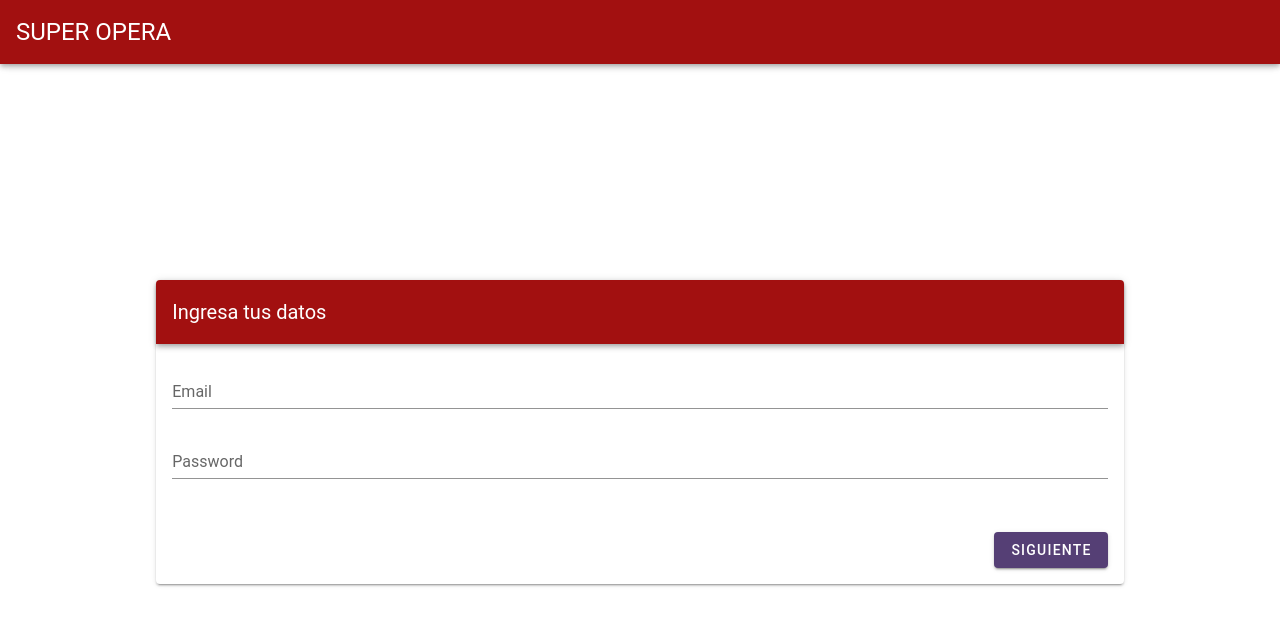
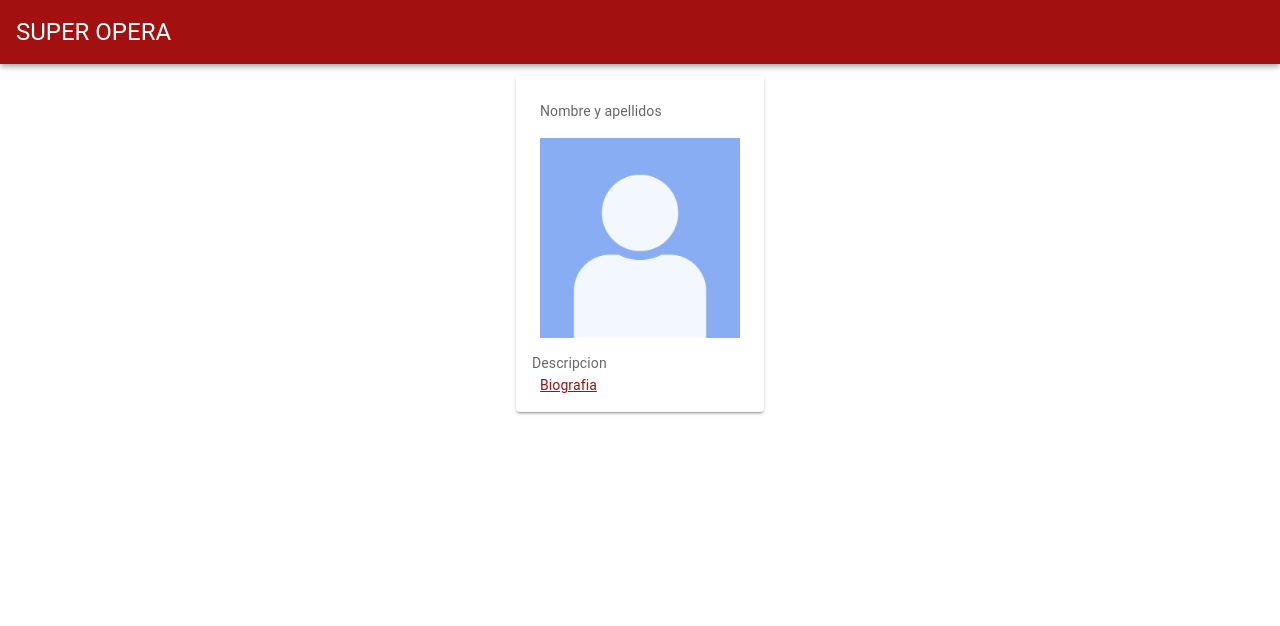
Before and after one commit to JaviFS97/Curso-vue, a Vue app: page / in a window 1280 px wide. Shown: the top 626 px of the page. Built offline with nearby package versions, Linux system fonts and the light colour scheme; a small style sheet from the web is missing.

Commit message:
Cap. 57 - Perfil de usuario. Creamos el perfil del usuario. Agregamos una foto (en assets) que representa la foto por defecto de un usuario.

```diff
--- a/src/App.vue
+++ b/src/App.vue
@@ -20,12 +20,13 @@
   //import Home from './views/Home.vue'
   import Registro from './views/usuario/Registro.vue'
   import Login from './views/usuario/Login.vue'
+  import Perfil from './views/usuario/Perfil.vue'
 
   export default {
-    components : {Registro, Login},
+    components : {Registro, Login, Perfil},
     name: 'App',
     data: () => ({
-      componenteActual: 'Login',
+      componenteActual: 'Perfil',
       titulo : 'Super Opera',
     }),
   };
--- a/src/views/usuario/Perfil.vue
+++ b/src/views/usuario/Perfil.vue
@@ -1,5 +1,25 @@
 <template>
-    <div class="seccion">
-        <span>Soy Perfil</span>
-    </div>
+    <v-layout text-xs-center align-start justify-center>
+        <v-card>
+            <v-card-text>
+                <div class="ma-2">
+                    Nombre y apellidos
+                </div>
+                <img class="ma-2 fotoPerfil" v-bind:src="require('@/assets/fotoUsuario.png')" alt="">
+                <div>
+                    Descripcion
+                </div>
+                <a href="" class="ma-2">Biografia</a>
+            </v-card-text>
+        </v-card>
+
+    </v-layout>
 </template>
+
+
+<style>
+    .fotoPerfil{
+        width: 200px;
+        height: 100%;
+    }
+</style>
```
Also changed, not shown: src/assets/fotoUsuario.png (added).
